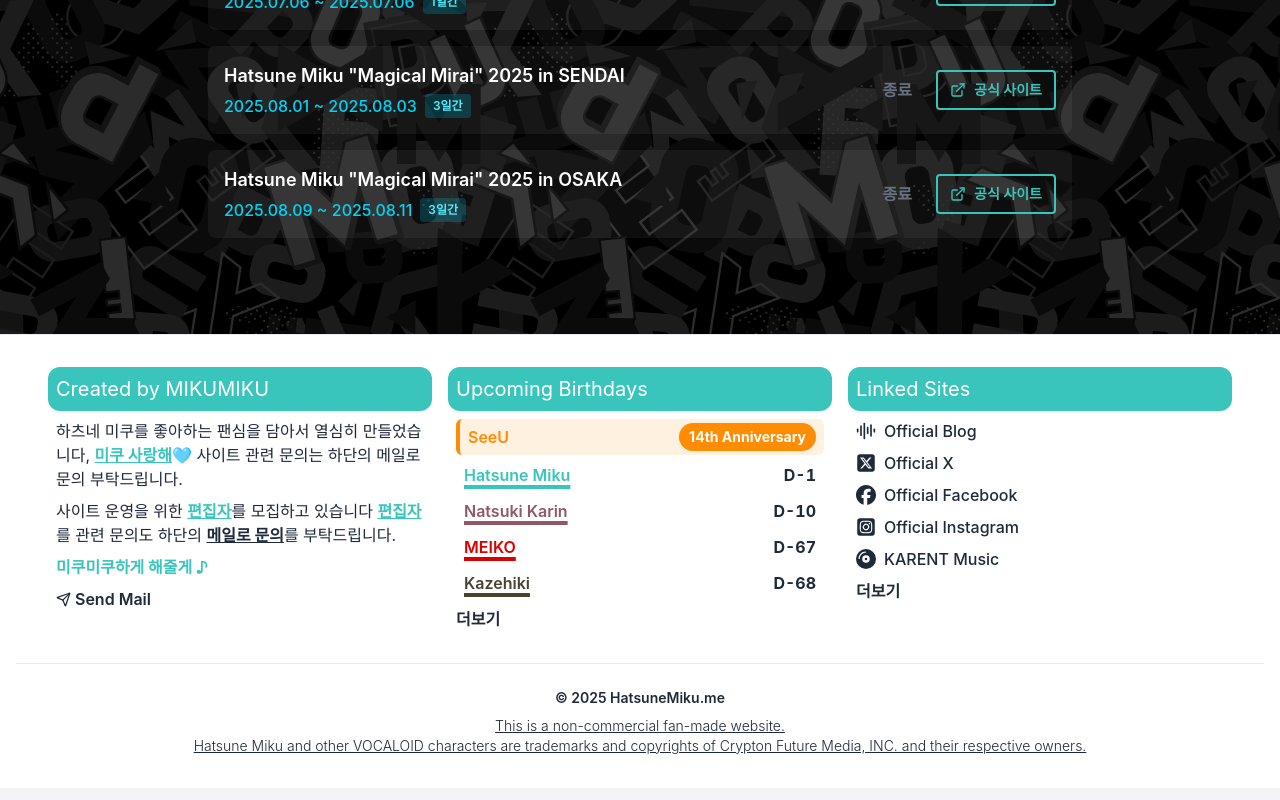
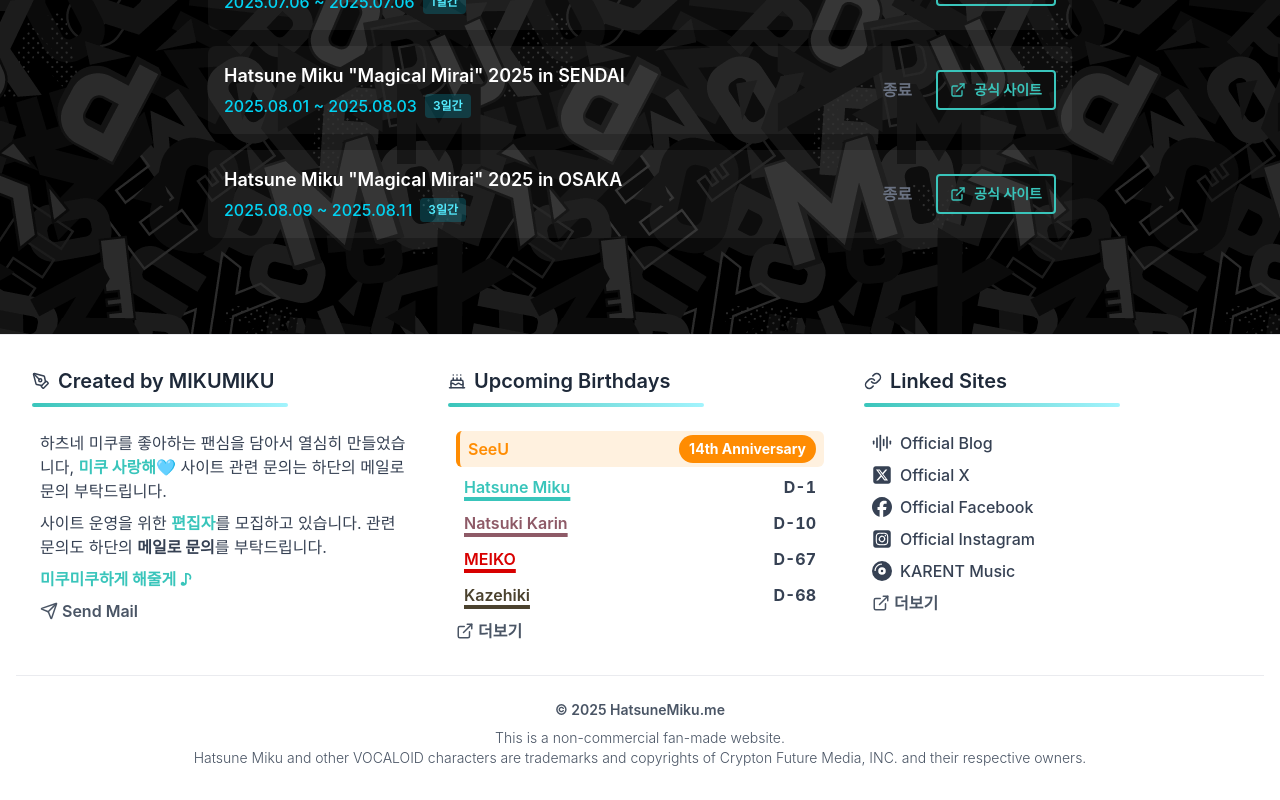
Before and after one commit to laterre39/hatsunemiku-me-service-2025, a Next.js app: page /event in a window 1280 px wide. Shown: the part 1278-2078 px from the top of the page. Built offline with nearby package versions, Linux system fonts and the light colour scheme.

Commit message:
design(footer): 푸터 디자인 요소 개선

```diff
--- a/src/components/Footer.tsx
+++ b/src/components/Footer.tsx
@@ -3,7 +3,7 @@
 import {useState} from 'react';
 import {vocaloidBirthdays} from '@/data/vocaloidBirthdayLists';
 import {linkedSites} from "@/data/linkedSites";
-import {AudioLines, Cake, ExternalLink, Link, Send} from "lucide-react";
+import {AudioLines, BadgeCheck, Cake, ExternalLink, Link, PenTool, Send} from "lucide-react";
 import {FaCompactDisc, FaFacebook, FaSquareInstagram, FaSquareXTwitter} from "react-icons/fa6";
 
 export function Footer() {
@@ -54,19 +54,25 @@ export function Footer() {
     return (
         <footer className="border-t border-gray-200/80 bg-white mt-12">
             <div className="container mx-auto px-4 py-8">
-                <div className="flex flex-wrap items-start justify-center gap-4">
+                <div className="flex flex-wrap items-start justify-center gap-8">
                     {/* Creator Info */}
                     <div className="w-sm">
-                        <h4 className="text-xl text-white p-2 rounded-xl bg-[#39C5BB]">Created by MIKUMIKU</h4>
-                        <div className="p-2 space-y-2">
+                        <div className="mb-4">
+                            <div className="flex items-center gap-2">
+                                <PenTool className="text-gray-700" size={18}/>
+                                <h4 className="text-xl font-semibold text-gray-800">Created by MIKUMIKU</h4>
+                            </div>
+                            <div className="mt-2 h-1 w-64 bg-gradient-to-r from-[#39C5BB] to-cyan-200 rounded-full"/>
+                        </div>
+                        <div className="p-2 space-y-2 text-gray-700">
                             <p>하츠네 미쿠를 좋아하는 팬심을 담아서 열심히 만들었습니다, <span
-                                className="font-bold text-[#39C5BB] underline underline-offset-1">미쿠 사랑해</span>🩵 사이트 관련
+                                className="font-bold text-[#39C5BB]">미쿠 사랑해</span>🩵 사이트 관련
                                 문의는 하단의 메일로 문의 부탁드립니다. </p>
-                            <p>사이트 운영을 위한 <span className="font-bold text-[#39C5BB] underline underline-offset-1">편집자</span>를 모집하고 있습니다 <span className="font-bold text-[#39C5BB] underline underline-offset-1">편집자</span>를 관련 문의도 하단의 <span className="font-bold underline underline-offset-1">메일로 문의</span>를 부탁드립니다.</p>
+                            <p>사이트 운영을 위한 <span className="font-bold text-[#39C5BB]">편집자</span>를 모집하고 있습니다. 관련 문의도 하단의 <span className="font-bold">메일로 문의</span>를 부탁드립니다.</p>
                             <p className="font-bold text-[#39C5BB]">미쿠미쿠하게 해줄게 ♪</p>
                             <a href="mailto:loff98997@gmail.com"
-                               className="flex items-center gap-1 font-semibold hover:underline">
-                                <Send size={15}/>
+                               className="flex items-center gap-1 font-semibold text-gray-600 hover:text-[#39C5BB]">
+                                <Send size={18}/>
                                 Send Mail
                             </a>
                         </div>
@@ -74,7 +80,13 @@ export function Footer() {
 
                     {/* Upcoming Birthdays */}
                     <div className="w-sm">
-                        <h4 className="text-xl text-white p-2 rounded-xl bg-[#39C5BB]">Upcoming Birthdays</h4>
+                        <div className="mb-4">
+                            <div className="flex items-center gap-2">
+                                <Cake className="text-gray-700" size={18}/>
+                                <h4 className="text-xl font-semibold text-gray-800">Upcoming Birthdays</h4>
+                            </div>
+                            <div className="mt-2 h-1 w-64 bg-gradient-to-r from-[#39C5BB] to-cyan-200 rounded-full"/>
+                        </div>
                         <ul className="grid grid-cols-[auto_1fr] gap-y-1 p-2">
                             {sortedBirthdays.slice(0, 5).map((vocaloid) => (
                                 <li key={vocaloid.name}
@@ -90,7 +102,7 @@ export function Footer() {
                                     >
                                         {vocaloid.name}
                                     </span>
-                                    <div className="justify-self-end flex items-center gap-2 font-bold">
+                                    <div className="justify-self-end flex items-center gap-2 font-bold text-gray-700">
                                         {vocaloid.isHighlight ? (
                                             <span className="text-white font-bold px-2.5 py-1 rounded-full text-sm"
                                                   style={{backgroundColor: vocaloid.color}}>{vocaloid.anniversary}th Anniversary</span>
@@ -103,7 +115,8 @@ export function Footer() {
                         </ul>
                         {sortedBirthdays.length > 5 && (
                             <button onClick={() => setIsBirthdayModalOpen(true)}
-                                    className="flex items-center gap-1 font-semibold hover:underline px-2">
+                                    className="flex items-center gap-1 font-semibold hover:underline px-2 text-gray-600 hover:text-[#39C5BB]">
+                                <ExternalLink size={18} />
                                 더보기
                             </button>
                         )}
@@ -111,53 +124,60 @@ export function Footer() {
 
                     {/* Linked Sites */}
                     <div className="w-sm">
-                        <h4 className="text-xl text-white p-2 rounded-xl bg-[#39C5BB]">Linked Sites</h4>
-                        <ul className="p-2 space-y-2">
+                        <div className="mb-4">
+                            <div className="flex items-center gap-2">
+                                <Link className="text-gray-700" size={18}/>
+                                <h4 className="text-xl font-semibold text-gray-800">Linked Sites</h4>
+                            </div>
+                            <div className="mt-2 h-1 w-64 bg-gradient-to-r from-[#39C5BB] to-cyan-200 rounded-full"/>
+                        </div>
+                        <ul className="p-2 space-y-2 text-gray-700">
                             <li>
-                                <a href="https://blog.piapro.net/" className="flex items-center gap-2 hover:underline">
+                                <a href="https://blog.piapro.net/" className="flex items-center gap-2 hover:text-[#39C5BB]">
                                     <AudioLines size={20}/>
                                     <span className="font-medium">Official Blog</span>
                                 </a>
                             </li>
                             <li>
-                                <a href="https://x.com/cfm_miku_en" className="flex items-center gap-2 hover:underline">
+                                <a href="https://x.com/cfm_miku_en" className="flex items-center gap-2 hover:text-[#39C5BB]">
                                     <FaSquareXTwitter size={20}/>
                                     <span className="font-medium">Official X</span>
                                 </a>
                             </li>
                             <li>
                                 <a href="https://www.facebook.com/HatsuneMikuOfficialPage"
-                                   className="flex items-center gap-2 hover:underline">
+                                   className="flex items-center gap-2 hover:text-[#39C5BB]">
                                     <FaFacebook size={20}/>
                                     <span className="font-medium">Official Facebook</span>
                                 </a>
                             </li>
                             <li>
                                 <a href="https://www.instagram.com/cfm_mikustagram/"
-                                   className="flex items-center gap-2 hover:underline">
+                                   className="flex items-center gap-2 hover:text-[#39C5BB]">
                                     <FaSquareInstagram size={20}/>
                                     <span className="font-medium">Official Instagram</span>
                                 </a>
                             </li>
                             <li>
-                                <a href="https://karent.jp/" className="flex items-center gap-2 hover:underline">
+                                <a href="https://karent.jp/" className="flex items-center gap-2 hover:text-[#39C5BB]">
                                     <FaCompactDisc size={20}/>
                                     <span className="font-medium">KARENT Music</span>
                                 </a>
                             </li>
                         </ul>
                         <button onClick={() => setIsLinkedSitesModalOpen(true)}
-                                className="flex items-center gap-1 font-semibold hover:underline px-2">
+                                className="flex items-center gap-1 font-semibold hover:underline px-2 text-gray-600 hover:text-[#39C5BB]">
+                            <ExternalLink size={18} />
                             더보기
                         </button>
                     </div>
                 </div>
 
                 {/* Copyright */}
-                <div className="mt-8 border-t border-gray-200/80 pt-6 text-center text-sm">
+                <div className="mt-8 border-t border-gray-200/80 pt-6 text-center text-sm text-gray-600">
                     <p className="font-semibold">&copy; {new Date().getFullYear()} HatsuneMiku.me</p>
-                    <p className="mt-2 font-light underline">This is a non-commercial fan-made website.</p>
-                    <p className="font-light underline">
+                    <p className="mt-2 font-light">This is a non-commercial fan-made website.</p>
+                    <p className="font-light">
                         Hatsune Miku and other VOCALOID characters are trademarks and copyrights of Crypton Future
                         Media, INC. and their respective owners.
                     </p>
@@ -186,7 +206,7 @@ export function Footer() {
                                         >
                                             {vocaloid.name}
                                         </span>
-                                        <div className="justify-self-end flex items-center gap-2 font-bold">
+                                        <div className="justify-self-end flex items-center gap-2 font-bold text-gray-700">
                                             {vocaloid.isHighlight ? (
                                                 <span className="text-white font-bold px-2.5 py-1 rounded-full text-sm"
                                                       style={{backgroundColor: vocaloid.color}}>{vocaloid.anniversary}th Anniversary</span>
@@ -211,14 +231,14 @@ export function Footer() {
                 <div className="fixed inset-0 flex bg-black/50 items-center justify-center z-50">
                     <div className="bg-white p-6 rounded-lg shadow-lg max-w-md w-full flex flex-col max-h-[90vh]">
                         <h3 className="flex items-center gap-2 text-xl font-bold mb-4 text-[#39C5BB] flex-shrink-0">
-                            <Link/> 보컬로이드 관련 사이트</h3>
+                            <Link/> 보컬로이드 사이트</h3>
                         <div className="overflow-y-auto max-h-96">
                             <ul className="space-y-2 pr-4">
                                 {linkedSites.map((site) => (
                                     <li key={site.name}>
                                         <a href={site.url} target="_blank" rel="noopener noreferrer"
-                                           className="flex items-center gap-2 hover:underline">
-                                            <ExternalLink />
+                                           className="flex items-center gap-2 hover:text-[#39C5BB]">
+                                            <BadgeCheck />
                                             <span className="font-medium">{site.name}</span>
                                         </a>
                                     </li>
```
